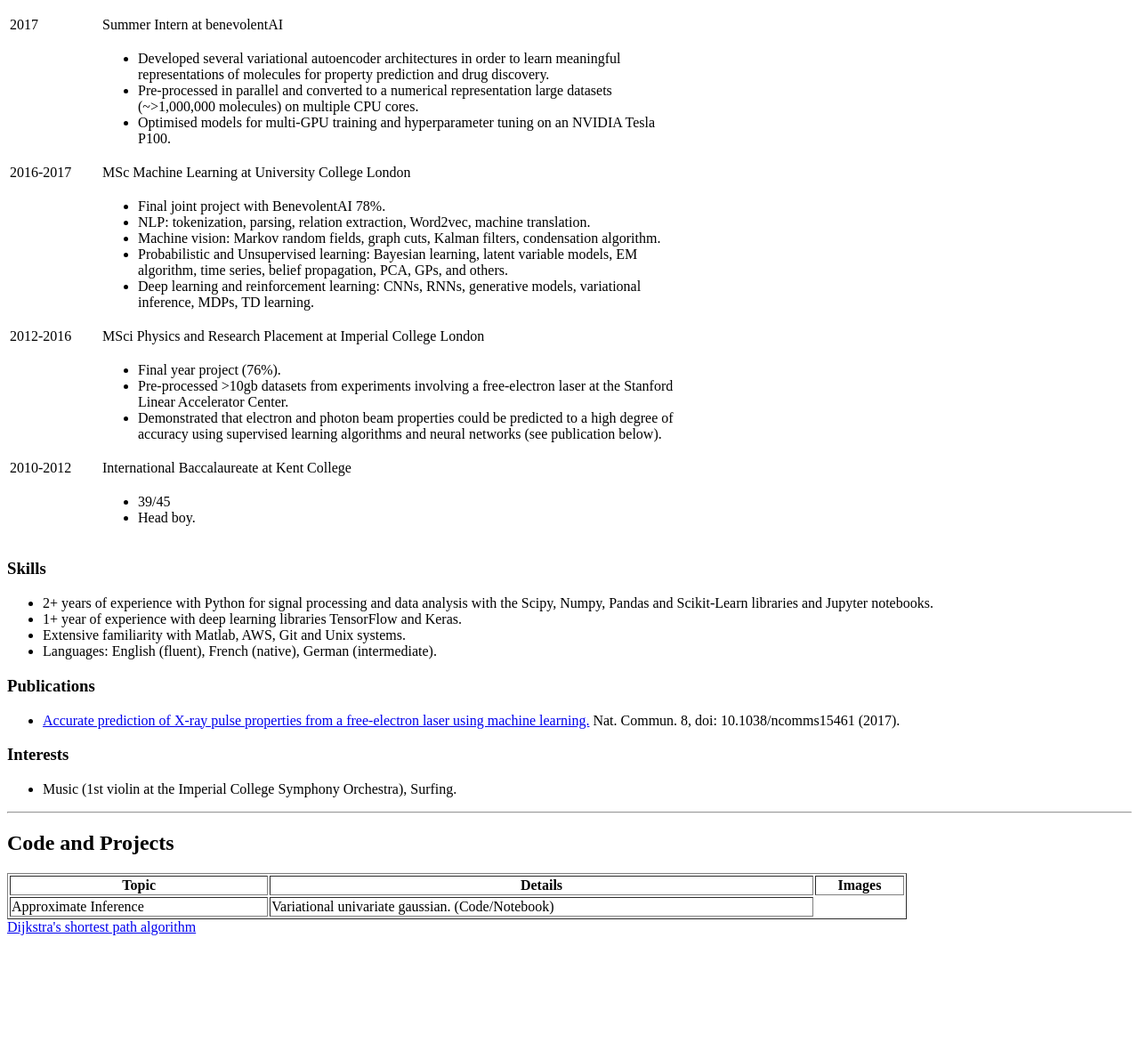
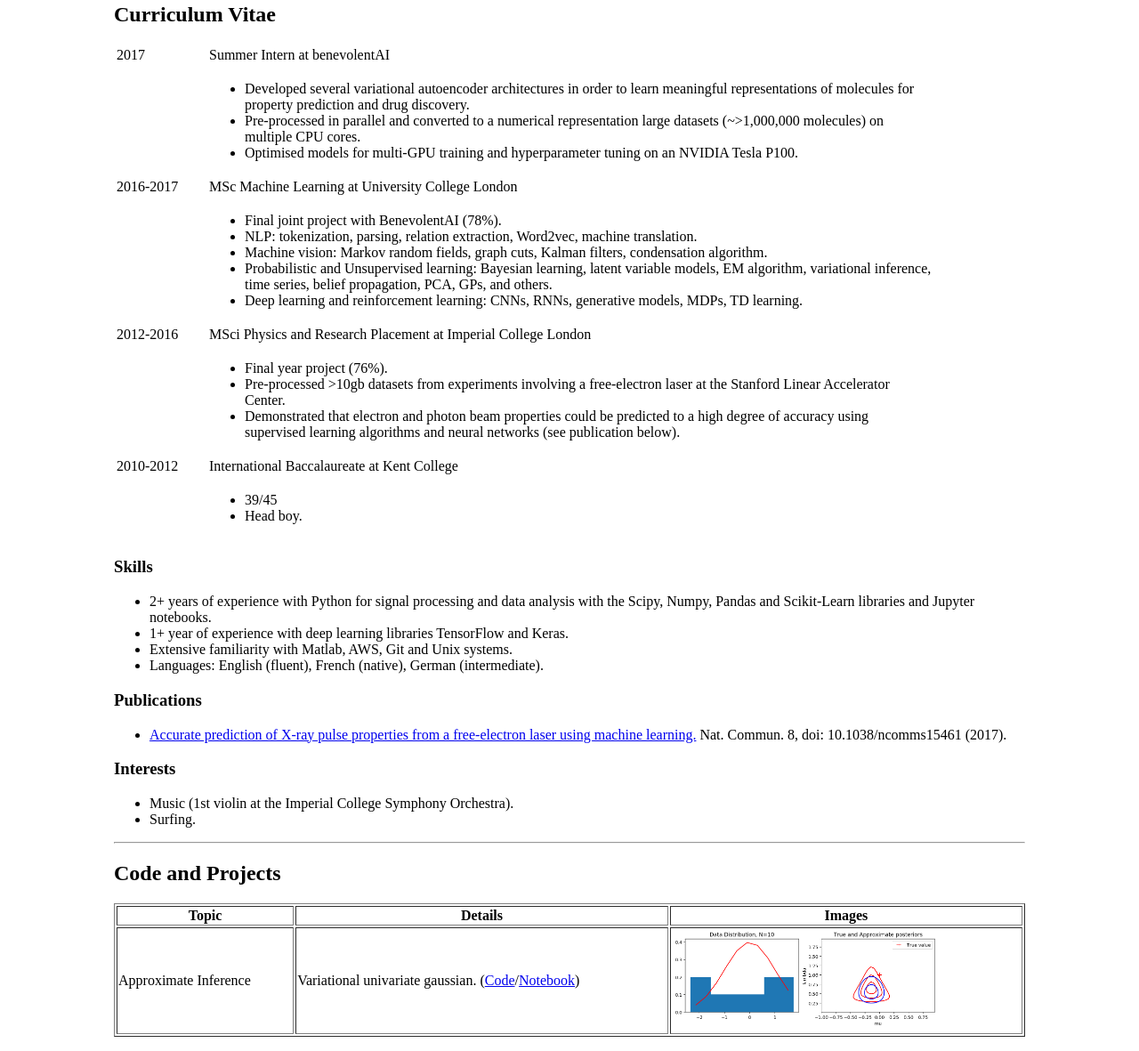
Before and after one commit to c-olivier/c-olivier.github.io, a plain HTML site: page index.html in a window 1280 px wide. Shown: the part 133-1314 px from the top of the page at 89% size. Before the commit the page ends 1192 px from the top, so only its background shows below. Drawn offline with Linux system fonts and the light colour scheme.

Commit message:
updated index for code

```diff
--- a/index.html
+++ b/index.html
@@ -2,16 +2,30 @@
 <html lan=en>
 <head>
 <meta charset="utf-8">
+<title>Charles Olivier</title>
+<style type="text/css">
+  img{
+    max-height:300px;
+    max-width:300px;
+    height:auto;
+    width:auto;
+  }
+  body {
+   width:80%;
+   margin:0 auto;
+  }
+  </style>
 </head>
 <body>
 
 <h1>Charles Olivier</h1>
+<p align="right"> <a href="mailto:charles.olivier.uk@gmail.com" target="_top">@</a> </p>
 
 <hr>
 
 <h2>Curriculum Vitae</h2>
 
-<table style="width:60%">
+<table style="width:90%">
 
 
   <tr>
@@ -48,7 +62,7 @@
 	  <td>
 	  	<ul>
 	  		<li>
-	  			Final joint project with BenevolentAI 78%.
+	  			Final joint project with BenevolentAI (78%).
 	  		</li>
 	  		<li>
 	  			NLP: tokenization, parsing, relation extraction, Word2vec, machine translation.
@@ -57,10 +71,10 @@
 	  			Machine vision: Markov random fields, graph cuts, Kalman filters, condensation algorithm.
 	  		</li>
 	  		<li>
-	  			Probabilistic and Unsupervised learning: Bayesian learning, latent variable models, EM algorithm, time series, belief propagation, PCA, GPs, and others.
+	  			Probabilistic and Unsupervised learning: Bayesian learning, latent variable models, EM algorithm, variational inference, time series, belief propagation, PCA, GPs, and others.
 	  		</li>
 	  		<li>
-	  			Deep learning and reinforcement learning: CNNs, RNNs, generative models, variational inference, MDPs, TD learning.
+	  			Deep learning and reinforcement learning: CNNs, RNNs, generative models, MDPs, TD learning.
 	  		</li>
 	  	</ul>
 	  </td>
@@ -141,16 +155,19 @@
 
 <ul>
 	<li>
-		Music (1st violin at the Imperial College Symphony Orchestra), Surfing.
+		Music (1st violin at the Imperial College Symphony Orchestra).
 	</li>
+  <li>
+    Surfing.
+  </li>
 </ul>
 
 
 <hr>
 
-<h2> Code and Projects</h2>
+<h2>Code and Projects</h2>
 
-<table style="width:80%" border=1>
+<table style="width:100%" border=1>
   <tr>
     <th>Topic</th>
     <th>Details</th>
@@ -158,12 +175,19 @@
   </tr>
   <tr>
     <td>Approximate Inference</td>
-    <td>Variational univariate gaussian. (Code/Notebook)</td>
+    <td>Variational univariate gaussian. (<a href="https://github.com/c-olivier/c-olivier.github.io/blob/master/scripts/variational_univariate_gaussian.py">Code</a>/<a href="https://github.com/c-olivier/c-olivier.github.io/blob/master/notebooks/VariationalUnivariateGaussian.ipynb">Notebook</a>)</td>
+    <td><img src="./images/variational_univariate_gaussian.png"></td>
   </tr>
 
 </table>
 
-<a href="./scripts/dijkstra.py">Dijkstra's shortest path algorithm</a>
+<p>
+
+
+</p>
+
+
+
 
 
 
```
Also changed, not shown: images/variational_univariate_gaussian.png (renamed from images/variationa_univariate_gaussian.png).
